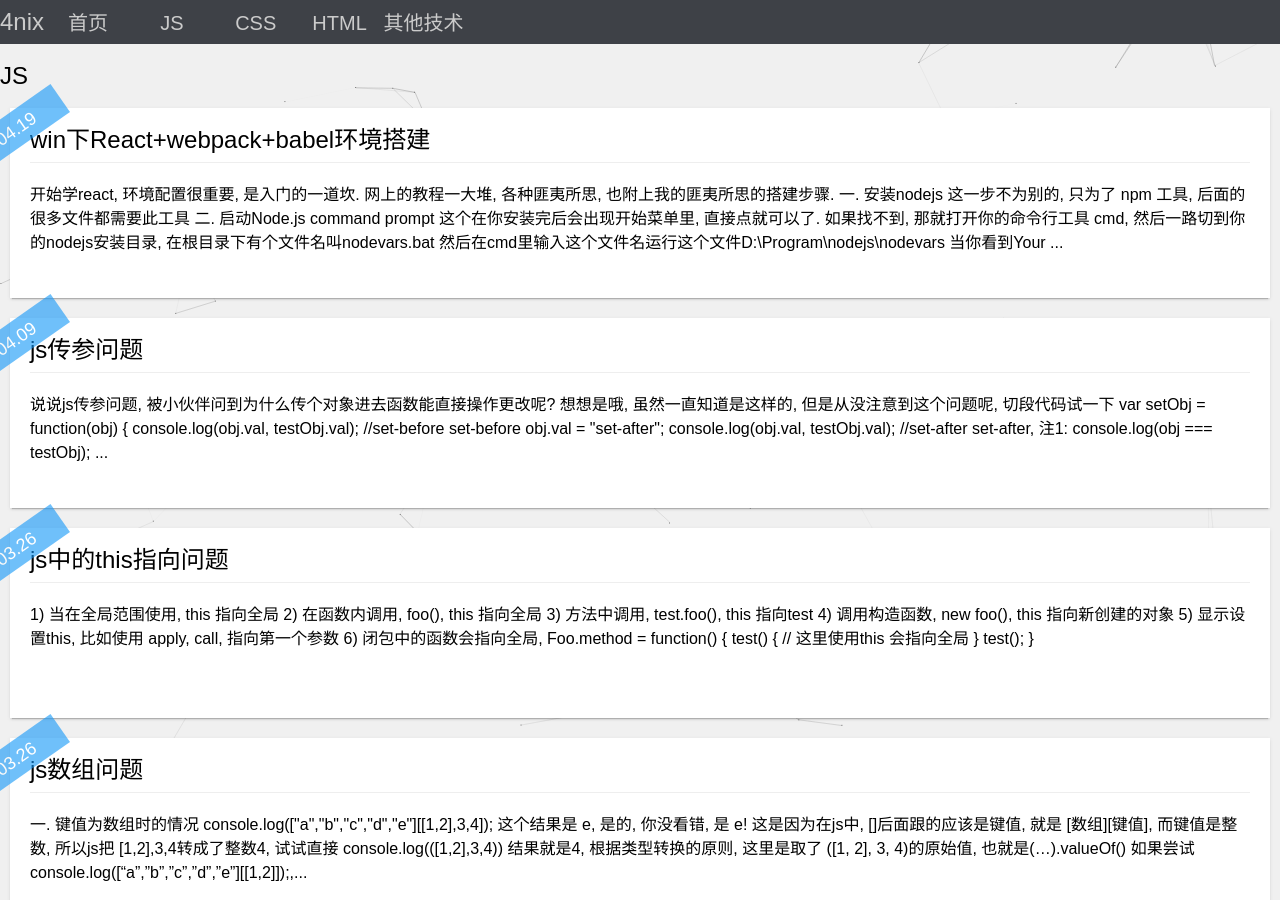
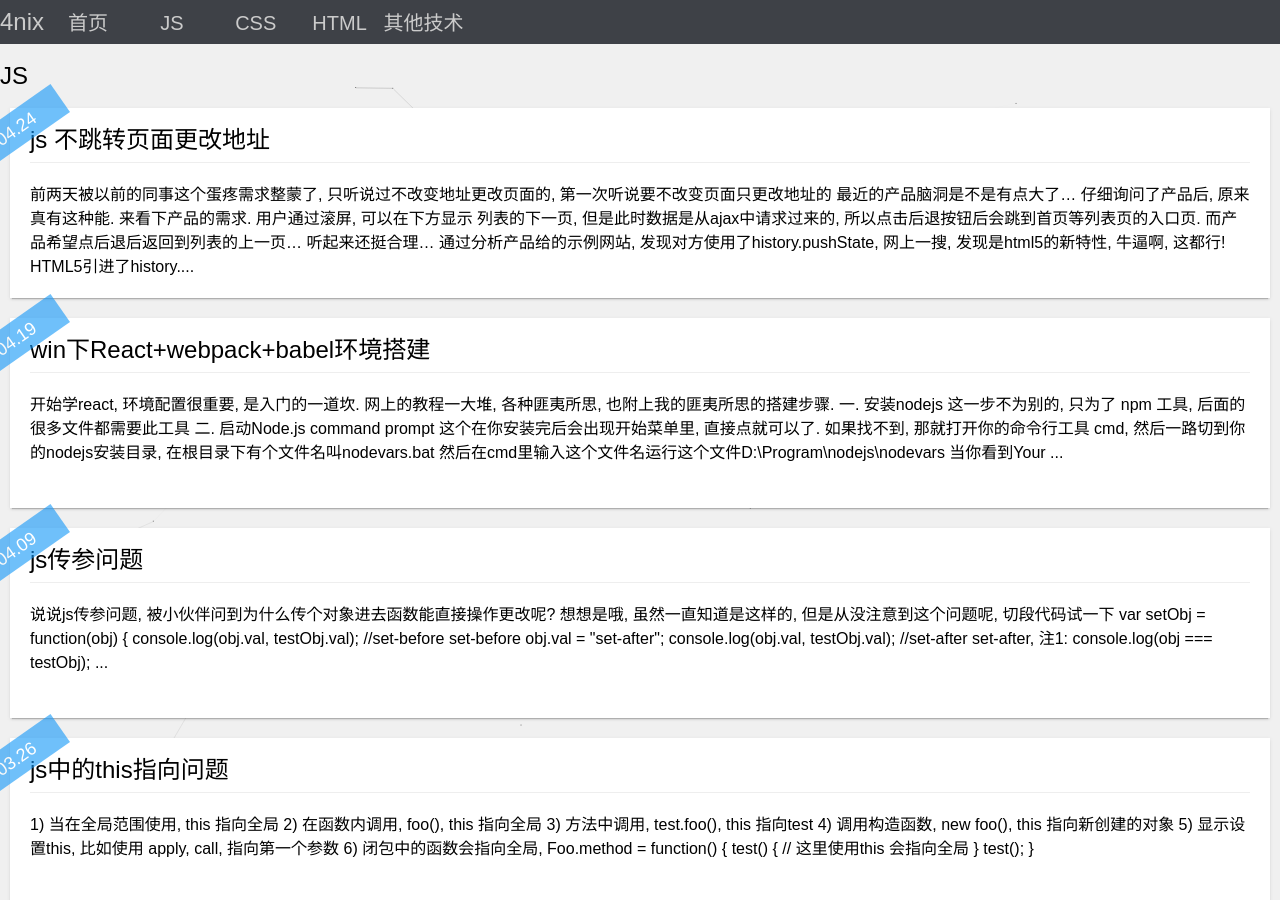
Before and after one commit to 4nix/blog, a Jekyll site: the page built from categories/js.html, in a window 1280 px wide and 900 px high. Built offline with Jekyll 4.4.1, drawn with Linux system fonts in a browser that asks for light colours.

Commit message:
add history pushState post

```diff
--- a/_layouts/blog/default.html
+++ b/_layouts/blog/default.html
@@ -13,7 +13,7 @@
 
     {% include blog/footer.html %}
 
-	<script color="44,44,44" opacity='0.5' zIndex="-1" count="144" src="{{ "/javascripts/plugin/nest.js" | prepend: site.baseurl }}"></script>
+	<script color="44,44,44" opacity='0.5' zIndex="-1" count="44" src="{{ "/javascripts/plugin/nest.js" | prepend: site.baseurl }}"></script>
   </body>
 
 </html>
--- a/_layouts/blog/post.html
+++ b/_layouts/blog/post.html
@@ -15,7 +15,7 @@ layout: default
 </article>
 
 
-<div class="ds-thread" data-thread-key="{% if page.uid %}{{ page.uid }}{% else %}{{ page.id }}{% endif %}" data-title="{{ page.title }}" data-url="{{ page.url | prepend: site.baseurl }}"></div>
+<div class="ds-thread" data-thread-key="{% if page.uid %}{{ page.uid }}{% else %}{{ page.id }}{% endif %}" data-title="{{ page.title }}" data-url="{{site.url}}{{ page.url | prepend: site.baseurl }}"></div>
 <script type="text/javascript">
 var duoshuoQuery = {short_name:"4nix"};
 (function() {
--- /dev/null
+++ b/_posts/js/2016/2016-04-24-history-pushstate.markdown
@@ -0,0 +1,92 @@
+---
+layout: post
+title:  "js 不跳转页面更改地址"
+date:   2016-04-24 20:19:39 +0800
+categories: js
+uid: 1461500383
+---
+前两天被以前的同事这个蛋疼需求整蒙了, 只听说过不改变地址更改页面的, 第一次听说要不改变页面只更改地址的
+
+最近的产品脑洞是不是有点大了...
+
+<br>
+
+仔细询问了产品后, 原来真有这种能.
+
+来看下产品的需求.
+
+用户通过滚屏, 可以在下方显示 *列表的下一页*, 但是此时数据是从ajax中请求过来的, 所以点击*后退*按钮后会跳到*首页*等列表页的入口页.
+
+而产品希望点*后退*后返回到列表的上一页...
+
+听起来还挺合理...
+
+<br>
+
+通过分析产品给的示例网站, 发现对方使用了**history.pushState**, 网上一搜, 发现是html5的新特性, 牛逼啊, 这都行!
+
+> HTML5引进了history.pushState()方法和history.replaceState()方法，它们允许你逐条地添加和修改历史记录条目。这些方法可以协同window.onpopstate事件一起工作。
+>
+>
+> 使用 history.pushState() 会改变 referrer 的值，而在你调用方法后创建的 XMLHttpRequest 对象会在 HTTP 请求头中使用这个值。referrer的值则是创建 XMLHttpRequest 对象时所处的窗口的URL。
+
+<br>
+
+嗯, 这下就好解决了, 每次ajax请求后把地址更改就行了.
+
+看下pushState使用方法
+
+{% highlight js %}
+//history.pushState(state object, title, URL)
+//state object: 状态对象, 此值会跟设置的历史记录相关联, 并在popstate事件中调用, 平常设定为{}或null就行
+//title: 标题, firefox预留了此值, 并未完全实现
+//url: 更改当前地址, 并加入到历史记录中
+
+window.onpopstate = function(event) {
+  console.log("state: ", event.state);
+};
+history.pushState({page: 1}, "page 1", "?page=1");
+history.pushState({page: 2}, "page 2", "?page=2");
+history.back(); //  state: Object { page=1}, 这里从 page 2 跳到page1, 所以获取的值为 {page: 1}
+history.back(); //  state: null, 从page 1 再次调回原地址, 因此没有state值
+
+{% endhighlight %}
+
+目前还有**pjax**一种插件, 实现的正式不跳转页面, 但是更改地址和页面....(真特么能折腾!)
+
+<br>
+
+参考资料:
+
+[MDN - 操纵浏览器的历史记录](https://developer.mozilla.org/zh-CN/docs/DOM/Manipulating_the_browser_history)
+
+[MDN - popstate](https://developer.mozilla.org/zh-CN/docs/Web/Events/popstate)
+
+*************************
+
+网上有段恶意代码跟这个有关
+
+<br>
+
+{% highlight js %}
+var total = "";
+for (var i = 0; i < 1000000; i++)
+{
+	total = total + i.toString();
+	history.pushState(0, 0, total);
+}
+{% endhighlight %}
+
+<br>
+
+没时间解释了, 快试试!!
+
+<br>
+
+**来戳这里 ====>** <a href="/blog/crash.html" rel="nofollow">是男人就戳100下!!</a>
+
+**戳啊！！ ====>**<a href="/blog/crash.html" rel="nofollow">你有本事戳这里!!</a>
+
+<br>
+
+![死机了吗?](http://ww4.sinaimg.cn/mw690/6ff2374djw1f384ug7m4pj207b0ardgx.jpg)
```
Also changed, not shown: crash.html (added, +17 -0 lines).
